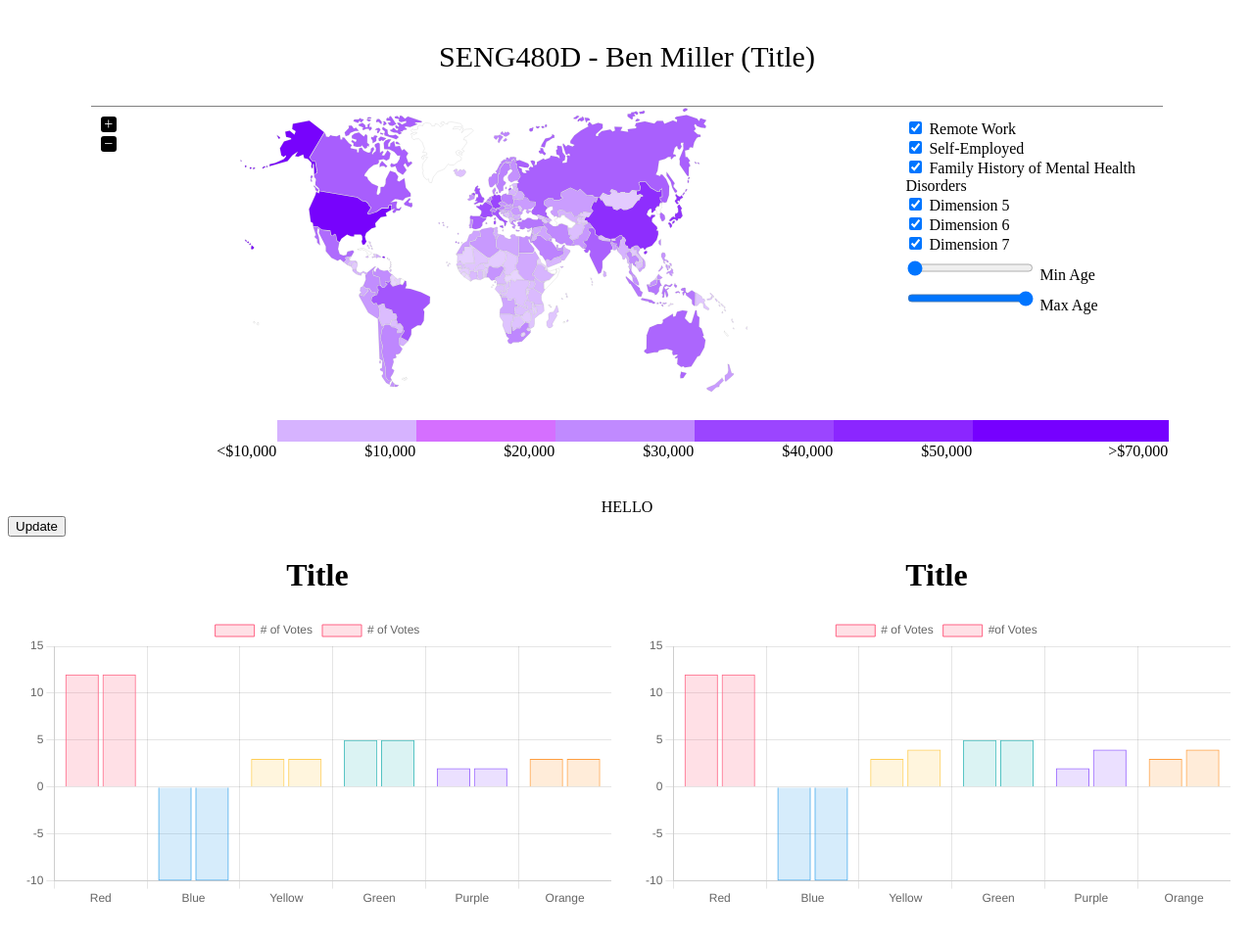
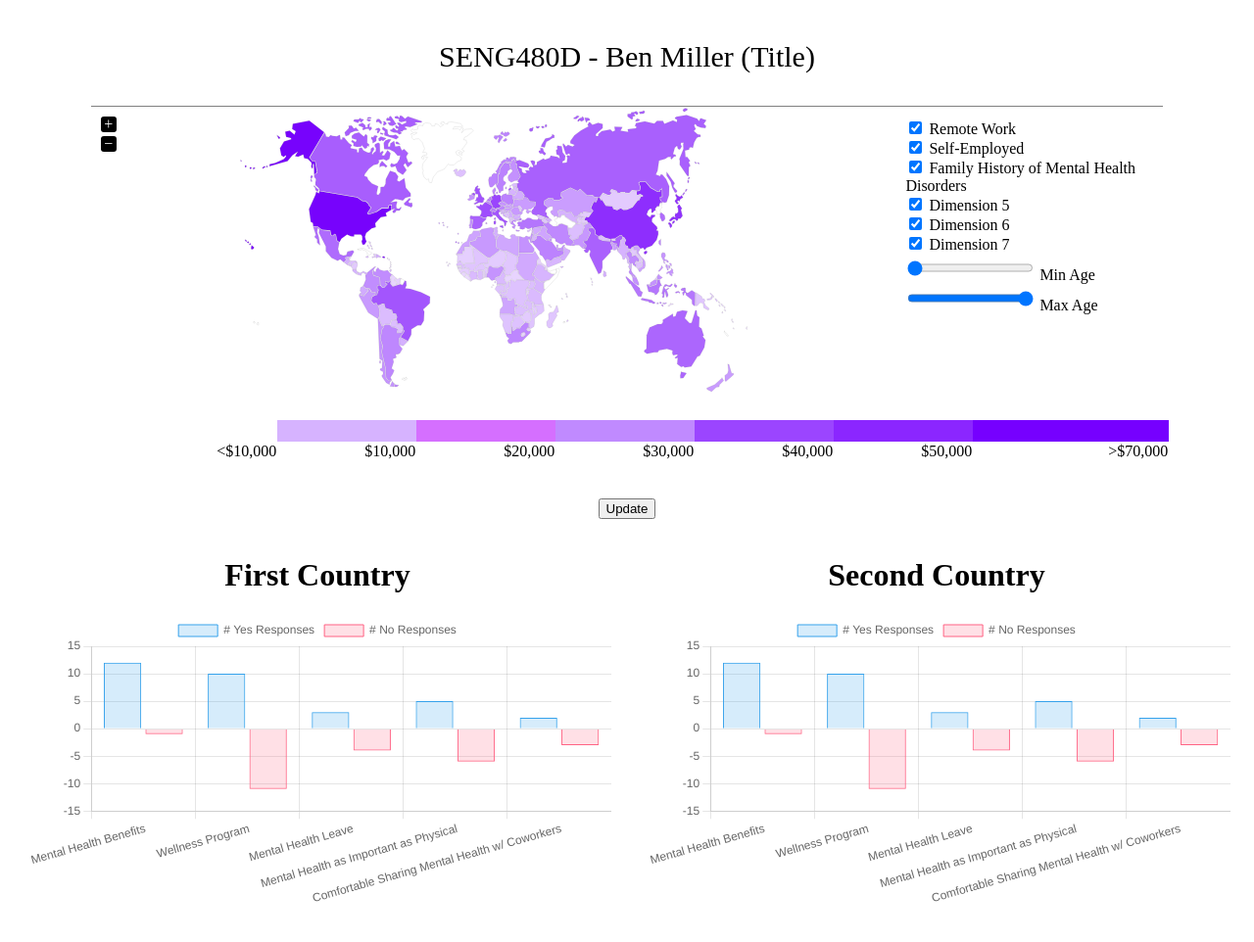
Before and after one commit to benamiller/workplace_visualized, a website: page world.html in a window 1280 px wide. Shown: the top 962 px of the page at 98% size. Drawn offline with nearby package versions, Linux system fonts and the light colour scheme; no server answers.

Commit message:
Fliter data based on filters

```diff
--- a/world.html
+++ b/world.html
@@ -49,7 +49,7 @@
       <div id="map_filter_container" style="display: flex; justify-content: center; align-items: center;">
         <div id="vmap" style="width: 65%; height: 300px; padding-bottom: 20px; border-top: 1px solid grey"></div>
         <div id="filter_options" style="width: 20%; height: 300px; padding: 10px; border-top: 1px solid grey; display: inline-block;">
-            <input type="checkbox" checked="true" id="remote" name="remote" value="Remote" style="margin-top: 5px">
+            <input type="checkbox" checked="true" id="remote" name="remote" value="Remote" style="margin-top: 5px" onchange="update()">
             <label for="remote">Remote Work</label><br>
             <input type="checkbox" checked="true" id="self_employed" name="self_employed" value="Self_Employed">
             <label for="self_employed">Self-Employed</label><br>
@@ -89,31 +89,68 @@
         </tr>
       </table>
     </div>
-    <div id="data" style="width: 100%; text-align: center;">
-        HELLO
+    <div class="buttonContainer" style="display: flex; justify-content: center;">
+      <button type="button" onClick="update()">Update</button>
     </div>
-    <button type="button" onClick="update()">Update</button>
     <br>
     <div class="chartContainer" style="display: flex; justify-content: space-around; width: 100%; height: 800px">
         <div class="chart1Container" style="width: 600px; height: 800px; text-align: center">
-            <h1 id="chart1Title">Title</h1>
+            <h1 id="chart1Title">First Country</h1>
             <canvas id="myChart"></canvas>
         </div>
         <div class="chart2Container" style="width: 600px; height: 800px; text-align: center">
-            <h1 id="chart2Title">Title</h1>
+            <h1 id="chart2Title">Second Country</h1>
             <canvas id="myChart2"></canvas>
         </div>
     </div>
 
 
     <script>
-        function getData() {
+        function getData(data) {
           const remote = document.getElementById('remote').checked;
+          const rmt = remote ? "Yes" : "No";
           console.log(remote);
+          console.log(rmt);
           const selfEmployed = document.getElementById('self_employed').checked;
+          const slfEmpld = selfEmployed ? "Yes" : "No";
           console.log(selfEmployed);
           const familyHistory = document.getElementById('family_history').checked;
+          const fmlHstry = familyHistory ? "Yes" : "No";
           console.log(familyHistory);
+
+          const minAge = document.getElementById('age').value;
+          console.log(minAge);
+
+          const maxAge = document.getElementById('max_age').value;
+          console.log(maxAge);
+
+          const country1 = document.getElementById('chart1Title').innerHTML;
+          console.log(country1);
+
+          const country2 = document.getElementById('chart2Title').innerHTML;
+
+          console.log('DATA: ');
+          console.log(data);
+
+          // filter out remote_work
+          let newData1 = data.filter(item => item.remote_work === rmt && item.self_employed === slfEmpld);
+          let newData2 = data.filter(item => item.remote_work === rmt);
+
+          console.log(newData1);
+
+          // filter out self_employed
+          newData1.filter(item => item.self_employed === slfEmpld);
+          newData2.filter(item => item.self_employed === slfEmpld);
+
+          // filter out family_history
+          newData1.filter(item => item.family_history === fmlHstry && item.Country === 'Canada');
+          newData2.filter(item => item.family_history === fmlHstry);
+
+          // filter country
+
+
+          console.log('NEW DATA');
+          console.log(newData1);
         }
 
         let data = [12, 10, 3, 5, 2, 4];
@@ -129,54 +166,33 @@
             myChart2.data.datasets[0].data = data;
             myChart2.data.datasets[1].data = data2;
             myChart2.update();
-            getData();
+            d3.csv("https://raw.githubusercontent.com/HactuallyBenji/workplace_visualized/main/survey.csv").then(getData);
         }
 
       const ctx = document.getElementById('myChart').getContext('2d');
       const myChart = new Chart(ctx, {
           type: 'bar',
           data: {
-              labels: ['Red', 'Blue', 'Yellow', 'Green', 'Purple', 'Orange'],
+              labels: ['Mental Health Benefits', 'Wellness Program', 'Mental Health Leave', 'Mental Health as Important as Physical', 'Comfortable Sharing Mental Health w/ Coworkers'],
               datasets: [{
-                  label: '# of Votes',
-                  data: [12, -10, 3, 5, 2, 3],
-                  backgroundColor: [
-                      'rgba(255, 99, 132, 0.2)',
+                  label: '# Yes Responses',
+                  data: [12, 10, 3, 5, 2],
+                  backgroundColor:
+
                       'rgba(54, 162, 235, 0.2)',
-                      'rgba(255, 206, 86, 0.2)',
-                      'rgba(75, 192, 192, 0.2)',
-                      'rgba(153, 102, 255, 0.2)',
-                      'rgba(255, 159, 64, 0.2)'
-                  ],
-                  borderColor: [
-                      'rgba(255, 99, 132, 1)',
+
+                  borderColor:
                       'rgba(54, 162, 235, 1)',
-                      'rgba(255, 206, 86, 1)',
-                      'rgba(75, 192, 192, 1)',
-                      'rgba(153, 102, 255, 1)',
-                      'rgba(255, 159, 64, 1)'
-                  ],
                   borderWidth: 1
               },
                 {
-                  label: '# of Votes',
-                  data: [12, -10, 3, 5, 2, 3],
-                  backgroundColor: [
-                      'rgba(255, 99, 132, 0.2)',
-                      'rgba(54, 162, 235, 0.2)',
-                      'rgba(255, 206, 86, 0.2)',
-                      'rgba(75, 192, 192, 0.2)',
-                      'rgba(153, 102, 255, 0.2)',
-                      'rgba(255, 159, 64, 0.2)'
-                  ],
-                  borderColor: [
+                  label: '# No Responses',
+                  data: [-1, -11, -4, -6, -3],
+                  backgroundColor:
+                  'rgba(255, 99, 132, 0.2)',
+                  borderColor:
                       'rgba(255, 99, 132, 1)',
-                      'rgba(54, 162, 235, 1)',
-                      'rgba(255, 206, 86, 1)',
-                      'rgba(75, 192, 192, 1)',
-                      'rgba(153, 102, 255, 1)',
-                      'rgba(255, 159, 64, 1)'
-                  ],
+
                   borderWidth: 1
                 }
 
@@ -201,49 +217,29 @@
       const myChart2 = new Chart(ctx2, {
           type: 'bar',
           data: {
-              labels: ['Red', 'Blue', 'Yellow', 'Green', 'Purple', 'Orange'],
+              labels: ['Mental Health Benefits', 'Wellness Program', 'Mental Health Leave', 'Mental Health as Important as Physical', 'Comfortable Sharing Mental Health w/ Coworkers'],
               datasets: [{
-                  label: '# of Votes',
-                  data: [12, -10, 3, 5, 2, 3],
-                  backgroundColor: [
-                      'rgba(255, 99, 132, 0.2)',
+                  label: '# Yes Responses',
+                  data: [12, 10, 3, 5, 2],
+                  backgroundColor:
+
                       'rgba(54, 162, 235, 0.2)',
-                      'rgba(255, 206, 86, 0.2)',
-                      'rgba(75, 192, 192, 0.2)',
-                      'rgba(153, 102, 255, 0.2)',
-                      'rgba(255, 159, 64, 0.2)'
-                  ],
-                  borderColor: [
-                      'rgba(255, 99, 132, 1)',
+
+                  borderColor:
                       'rgba(54, 162, 235, 1)',
-                      'rgba(255, 206, 86, 1)',
-                      'rgba(75, 192, 192, 1)',
-                      'rgba(153, 102, 255, 1)',
-                      'rgba(255, 159, 64, 1)'
-                  ],
                   borderWidth: 1
               },
-              {
-                label: '#of Votes',
-                data: [12, -10, 4, 5, 4, 4],
-                backgroundColor: [
-                      'rgba(255, 99, 132, 0.2)',
-                      'rgba(54, 162, 235, 0.2)',
-                      'rgba(255, 206, 86, 0.2)',
-                      'rgba(75, 192, 192, 0.2)',
-                      'rgba(153, 102, 255, 0.2)',
-                      'rgba(255, 159, 64, 0.2)',
-                ],
-                borderColor: [
-                  'rgba(255, 99, 132, 1)',
-                  'rgba(54, 162, 235, 1)',
-                  'rgba(255, 206, 86, 1)',
-                  'rgba(75, 192, 192, 1)',
-                  'rgba(153, 102, 255, 1)',
-                  'rgba(255, 159, 64, 1)'
-                ],
-                borderWidth: 1
-              },
+                {
+                  label: '# No Responses',
+                  data: [-1, -11, -4, -6, -3],
+                  backgroundColor:
+                  'rgba(255, 99, 132, 0.2)',
+                  borderColor:
+                      'rgba(255, 99, 132, 1)',
+
+                  borderWidth: 1
+                }
+
             ]
           },
           options: {
```
Also changed, not shown: jquery.vmap.js.
